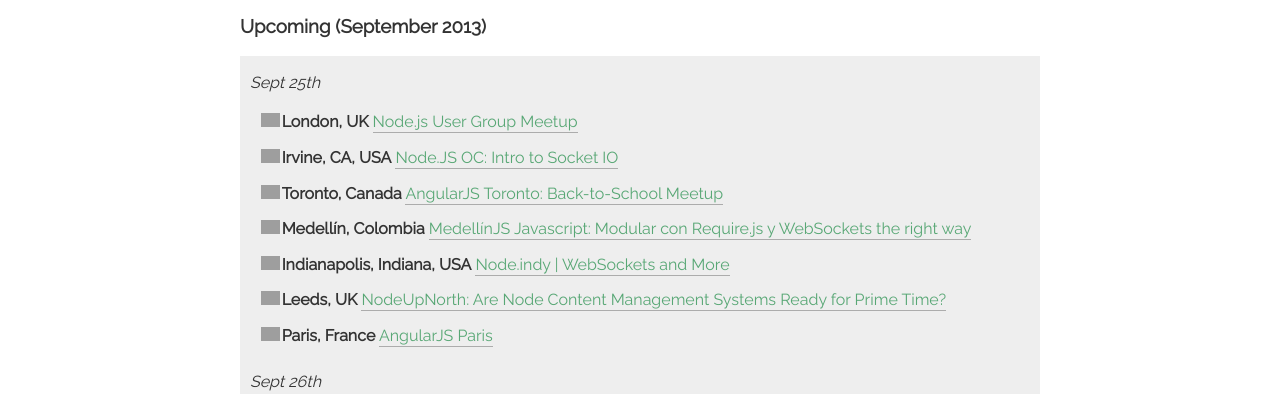
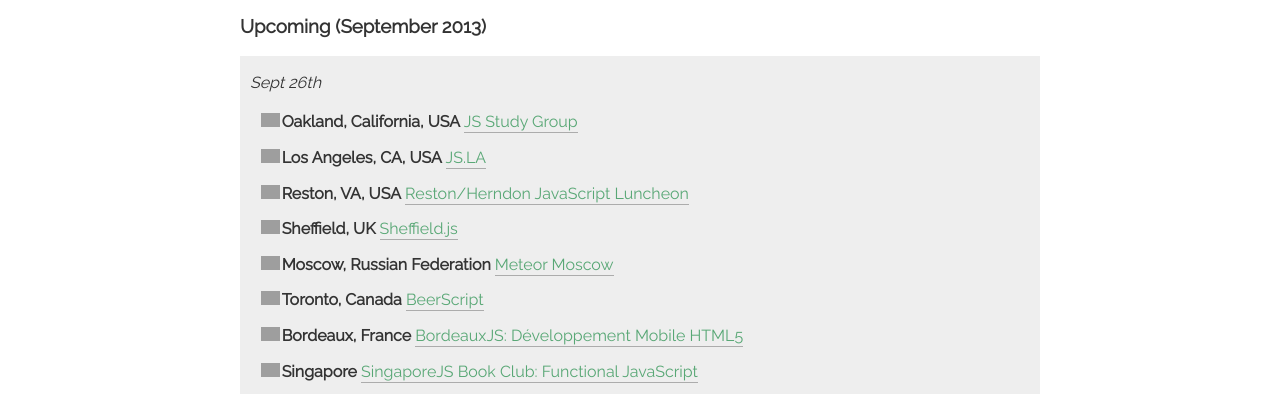
Before and after one commit to knode/node-meatspace, a website: page index.html in a window 1280 px wide. Shown: the part 319-713 px from the top of the page. Drawn offline with nearby package versions, Linux system fonts and the light colour scheme; grey boxes are pictures that could not be loaded.

Commit message:
Removing yesterday and updating website.

```diff
--- a/index.html
+++ b/index.html
@@ -51,16 +51,6 @@
 <p><em>If you know about any events that aren&#39;t listed please add them to the <a href="https://github.com/mikeal/node-meatspace/blob/gh-pages/README.md">README</a> and send a pull request.</em></p>
 <h3>Upcoming (September 2013)</h3>
 <ul>
-<li><em>Sept 25th</em><ul>
-<li><strong>London, UK</strong> <a href="http://lnug.org/">Node.js User Group Meetup</a></li>
-<li><strong>Irvine, CA, USA</strong> <a href="http://www.meetup.com/Node-JS-OC/events/139944872/">Node.JS OC: Intro to Socket IO</a></li>
-<li><strong>Toronto, Canada</strong> <a href="http://www.meetup.com/AngularJS-Toronto/events/138537382/">AngularJS Toronto: Back-to-School Meetup</a></li>
-<li><strong>Medellín, Colombia</strong> <a href="http://www.meetup.com/MedellinJS/events/140996762/">MedellínJS Javascript: Modular con Require.js y WebSockets the right way</a></li>
-<li><strong>Indianapolis, Indiana, USA</strong> <a href="http://www.meetup.com/Node-indy/events/119911552/">Node.indy | WebSockets and More</a></li>
-<li><strong>Leeds, UK</strong> <a href="http://www.meetup.com/NodeUpNorth/events/140469242/">NodeUpNorth: Are Node Content Management Systems Ready for Prime Time?</a></li>
-<li><strong>Paris, France</strong> <a href="http://www.meetup.com/AngularJS-Paris/events/136217452/">AngularJS Paris</a></li>
-</ul>
-</li>
 <li><em>Sept 26th</em><ul>
 <li><strong>Oakland, California, USA</strong> <a href="http://www.meetup.com/EBJavaScript/events/139340362/">JS Study Group</a></li>
 <li><strong>Los Angeles, CA, USA</strong> <a href="http://js.la">JS.LA</a></li>
@@ -99,6 +89,7 @@
 <li><em>Oct 8th</em> <strong>Brisbane, Australia</strong> <a href="http://brisjs.com/">BrisJs</a></li>
 <li><em>Oct 8th</em> <strong>London, UK</strong> <a href="http://greatbritishnodeconf.co.uk/">The Great British Node Conference</a></li>
 <li><em>Oct 8th</em> <strong>Minneapolis, Minnesota, USA</strong> <a href="https://github.com/NodeMN">NodeMN User Group Meetup</a></li>
+<li><em>Oct 8th</em> <strong>Richmond, VA</strong> <a href="http://rvajs.com/">RVA.js Meetup</a></li>
 <li><em>Oct 9th</em> <strong>Cincinnati, Ohio, USA</strong> <a href="http://www.meetup.com/Node-cincy/events/140687882/">Node.cincy | Cincinnati Node.js Meetup</a></li>
 <li><em>Oct 10th</em> <strong>Bangkok, Thiland</strong> <a href="http://www.meetup.com/Bangkok-Node-js/events/138715032/">Bangkok Node.js meetup: RubyJS</a></li>
 <li><em>Oct 12th</em> <strong>Melbourne, Australia</strong> <a href="http://nodebotsmelb.eventbrite.com.au/">NodeBots Day Melbourne</a></li>
```
Also changed, not shown: README.md.
